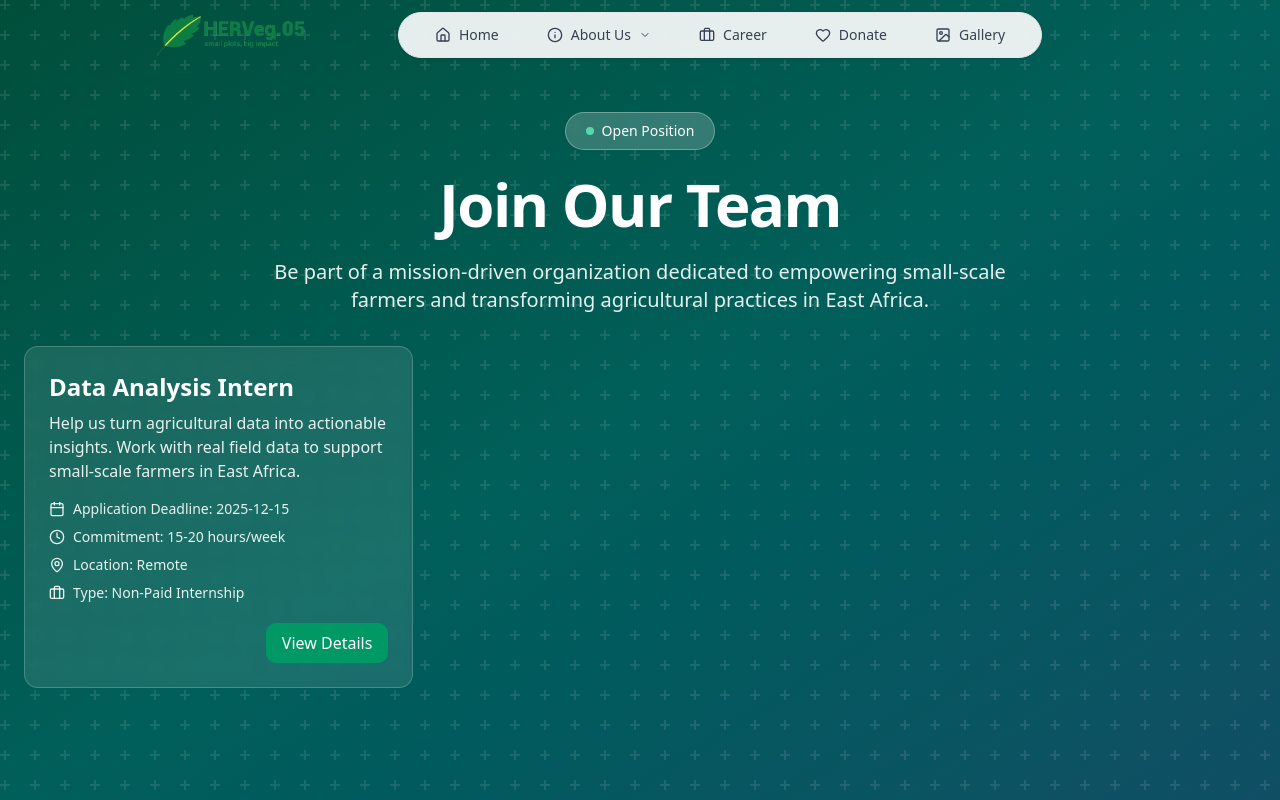
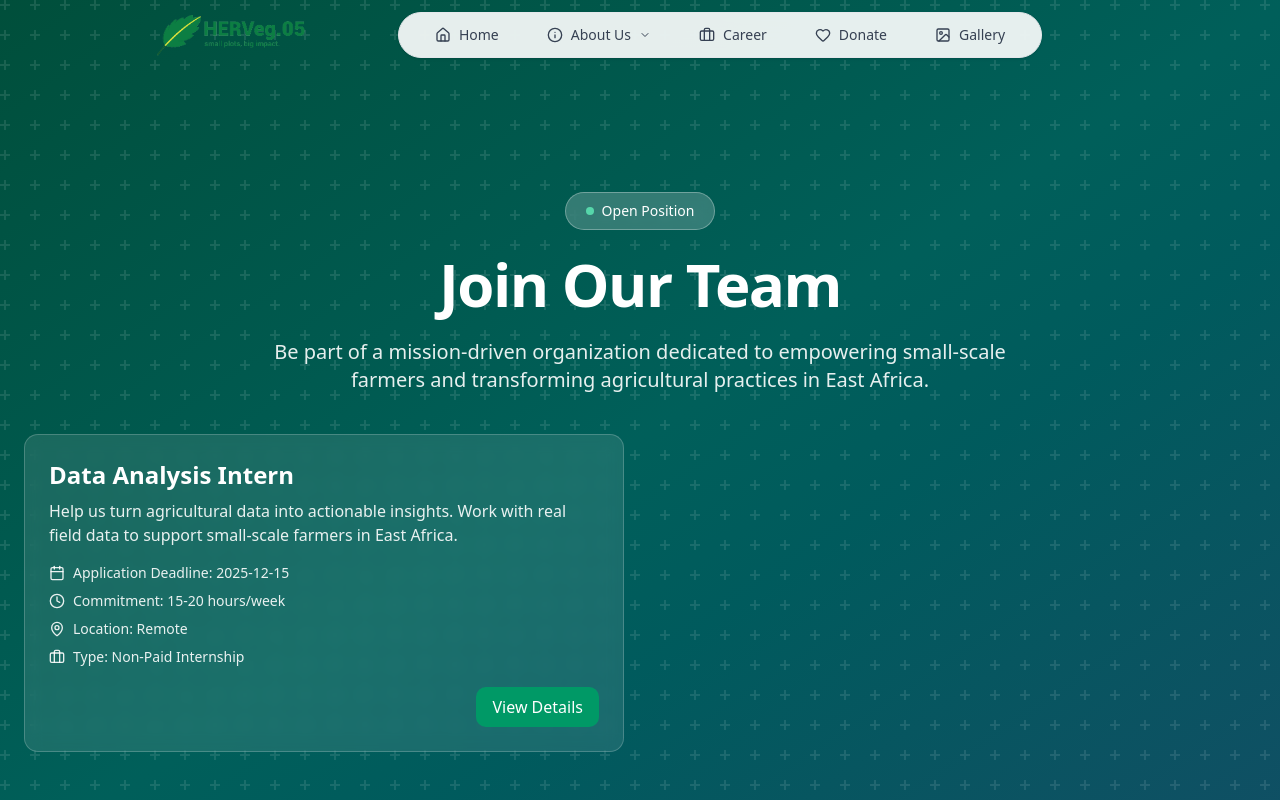
Before and after one commit to Mhando-Z/HervegWeb, a Next.js app: page /opportunity in a window 1280 px wide. Shown: the top 800 px of the page. Built offline with nearby package versions, Linux system fonts and the light colour scheme; a web font is replaced by a local one.

Commit message:
Phase One

```diff
--- a/src/app/opportunity/page.jsx
+++ b/src/app/opportunity/page.jsx
@@ -104,7 +104,7 @@ export default function JobListingPage() {
           />
         </div>
 
-        <div className="relative max-w-7xl mx-auto px-6 py-20 md:py-28">
+        <div className="relative max-w-7xl mt-20 mx-auto px-6 py-20 md:py-28">
           <motion.div
             initial={{ opacity: 0, y: 20 }}
             animate={{ opacity: 1, y: 0 }}
@@ -134,7 +134,7 @@ export default function JobListingPage() {
             </p>
           </motion.div>
 
-          <div className="grid gap-8 grid-cols-1 md:grid-cols-2 lg:grid-cols-3 ">
+          <div className="grid gap-8 grid-cols-1 overflow-y-auto mt-10 md:grid-cols-2 xl:grid-cols-3 ">
             {/* Job Card */}
             {jobData.map((job) => (
               <motion.div
```
